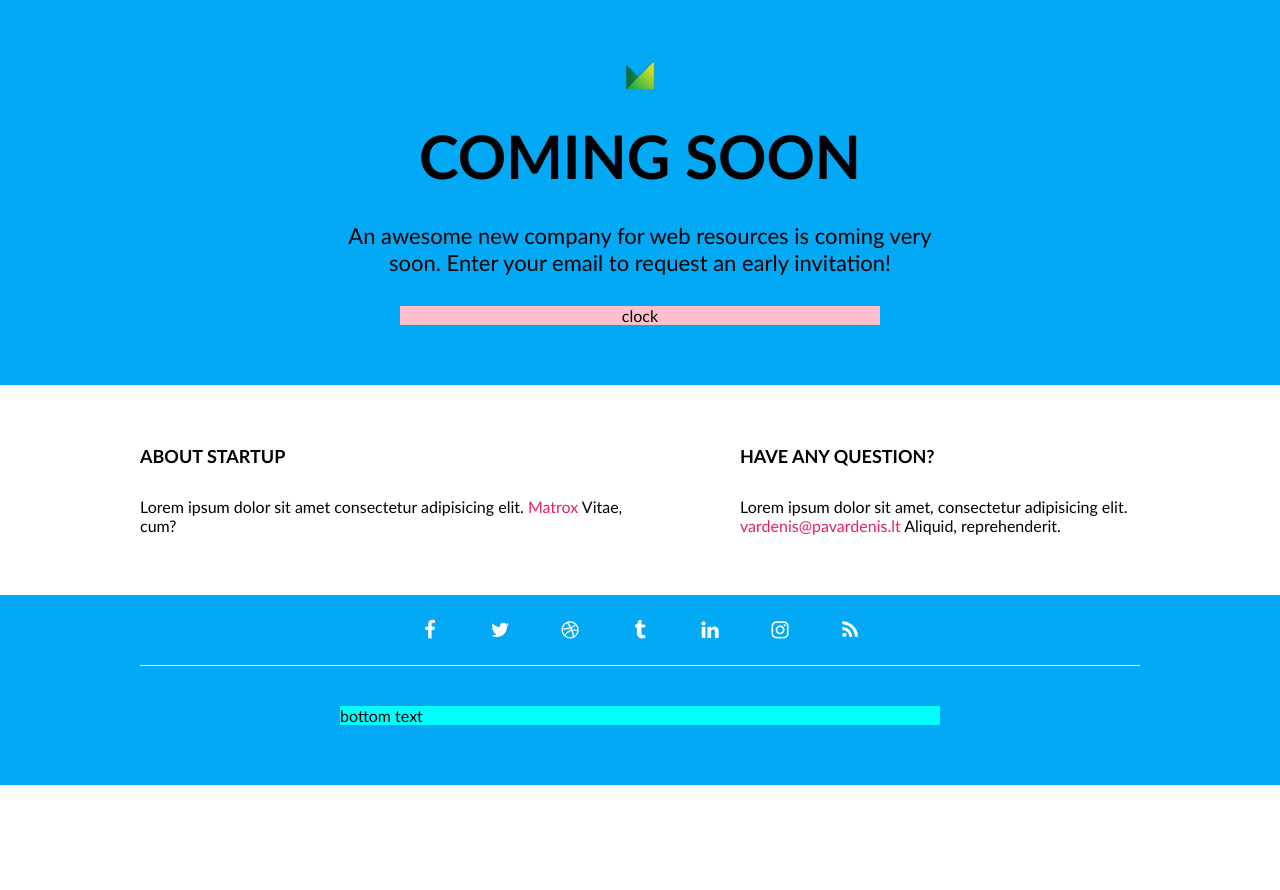
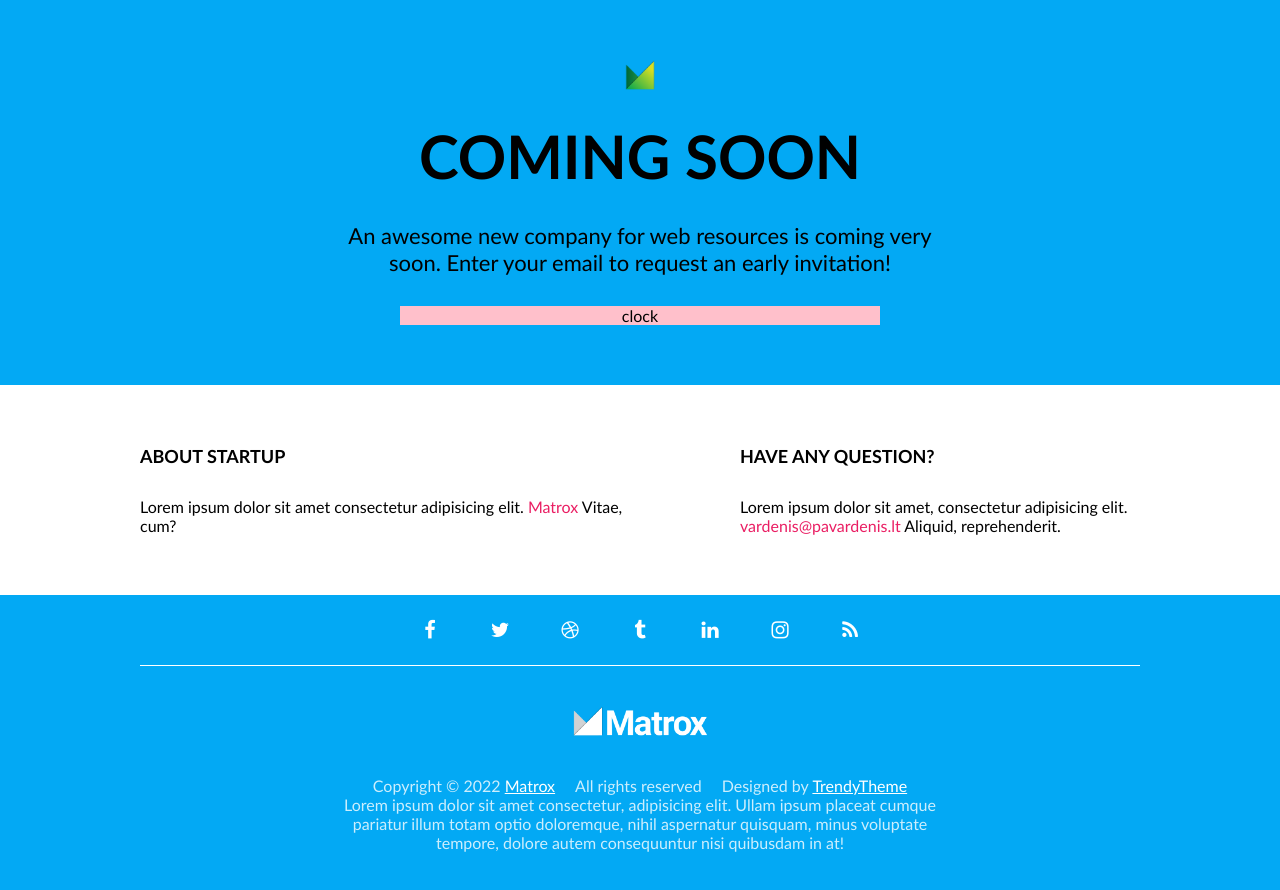
Before and after one commit to RokasSweets/06-007, a website: page index.html in a window 1280 px wide. Before the commit the page ends 800 px from the top, so only its background shows below. Drawn offline with Linux system fonts and the light colour scheme.

Commit message:
Footer bottom #12

```diff
--- a/css/pages/home.css
+++ b/css/pages/home.css
@@ -73,7 +73,24 @@ footer.container {
 }
 
 .bottom {
-    background-color: aqua;
+    display: flex;
+    align-items: center;
+    flex-direction: column;
+    text-align: center;
+    color: #fffc;
+}
+
+.bottom a {
+    color: #fff;
+}
+
+.bottom > .logo {
+    margin-bottom: 40px;
+}
+
+.bottom > .trio {
+    display: flex;
+    gap: 20px;
 }
 
 @media (max-width: 700px) {
--- a/index.html
+++ b/index.html
@@ -60,7 +60,14 @@
             <a href="#" class="fa fa-rss"></a>
         </div>
         <div class="short-row bottom">
-            bottom text
+            <img class="logo" src="./img/matroxlogo.png" alt="logo">
+            <div class="trio">
+                <p>Copyright &copy; 2022 <a href="#">Matrox</a></p>
+                <p>All rights reserved</p>
+                <p>Designed by <a href="#" target="_blank">TrendyTheme</a></p>
+
+            </div>
+            <p class="footer-description">Lorem ipsum dolor sit amet consectetur, adipisicing elit. Ullam ipsum placeat cumque pariatur illum totam optio doloremque, nihil aspernatur quisquam, minus voluptate tempore, dolore autem consequuntur nisi quibusdam in at!</p>
         </div>
     </footer>
 </body>
```
